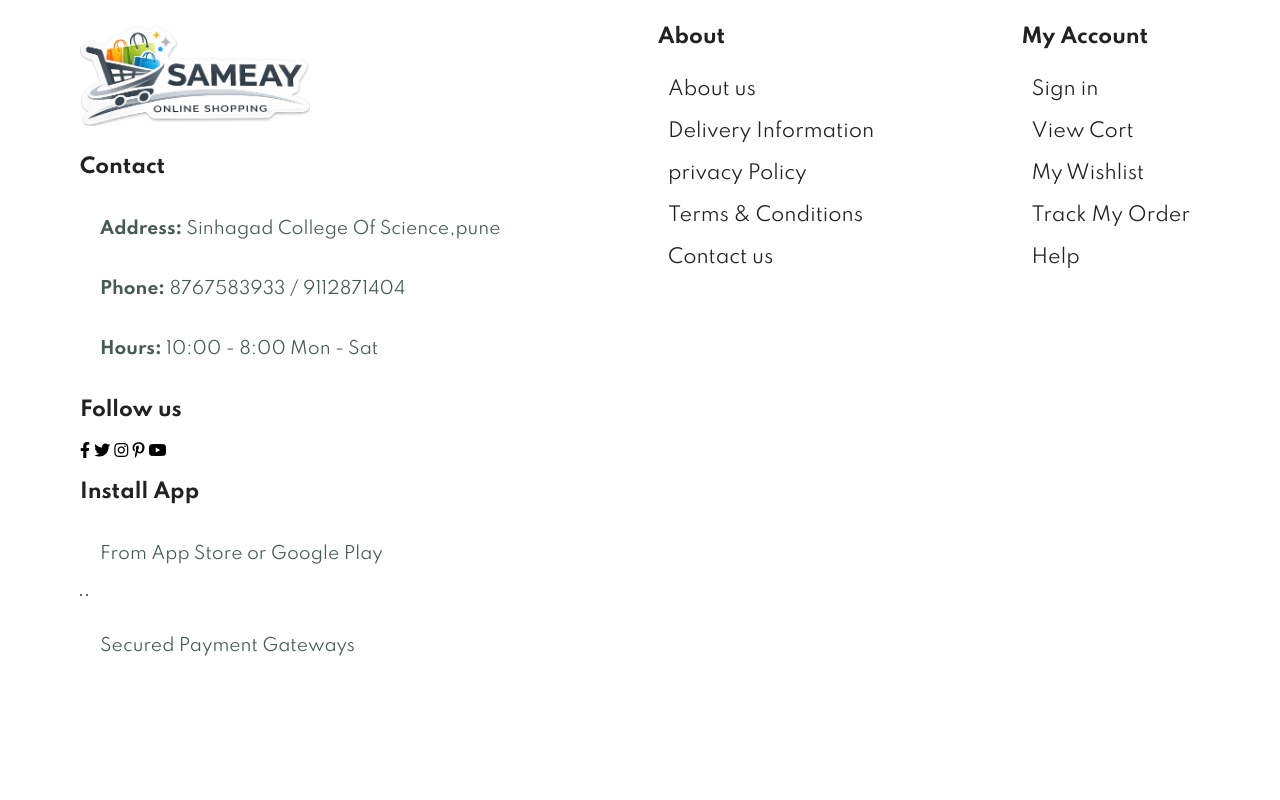
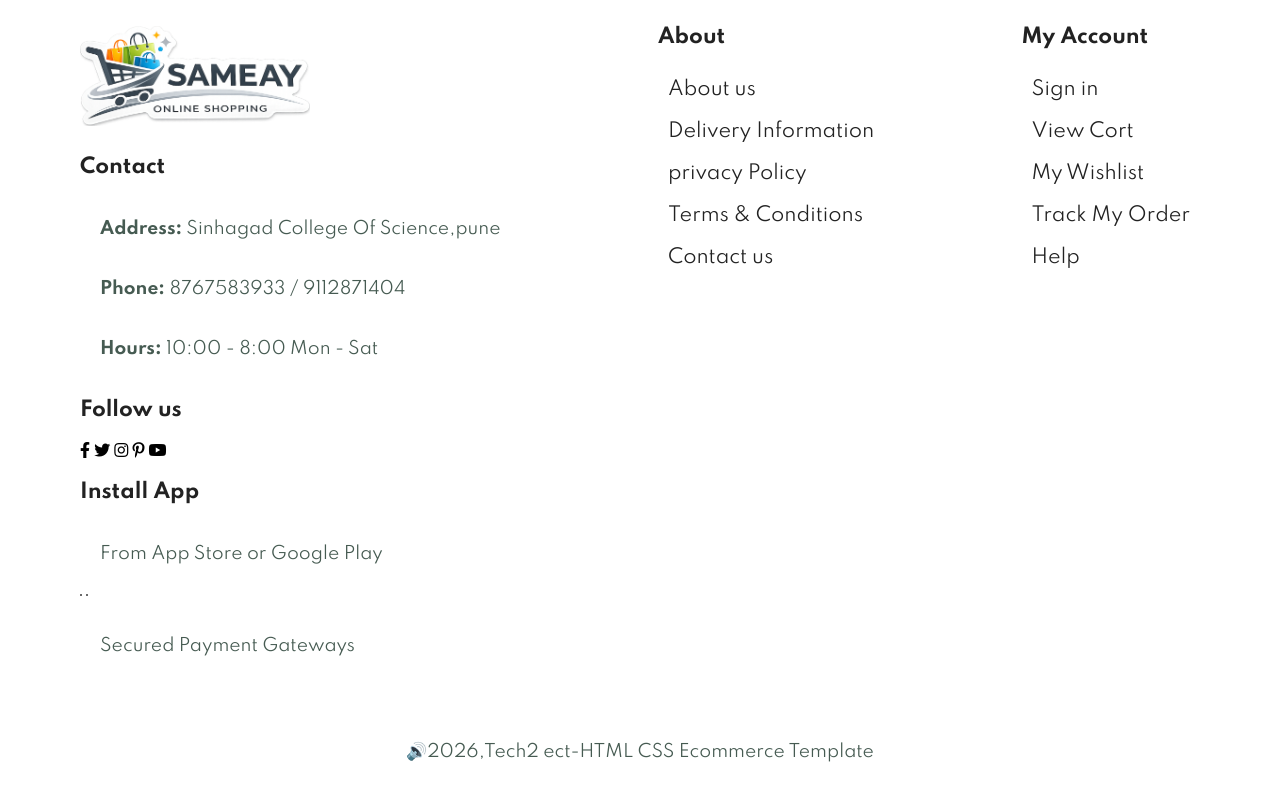
Before and after one commit to ameaymore80-cpu/ecommerce-website, a plain HTML site: page project/index .html in a window 1280 px wide. Shown: the part 4801-5601 px from the top of the page. Before the commit the page ends 5562 px from the top, so only its background shows below. Drawn offline with Linux system fonts and the light colour scheme; a script that the page names is missing.

Commit message:
Update index .html

```diff
--- a/project/index .html
+++ b/project/index .html
@@ -446,6 +446,14 @@
             <p>Secured Payment Gateways</p>
             <img src="img/pay/payment.jpeg" alt="">
         </div>
+        <div class="copyright">
+            <p>🔊2026,Tech2 ect-HTML CSS Ecommerce Template</p>
+
+        </div>
+
+
+
+
 
     </footer>
 
```
